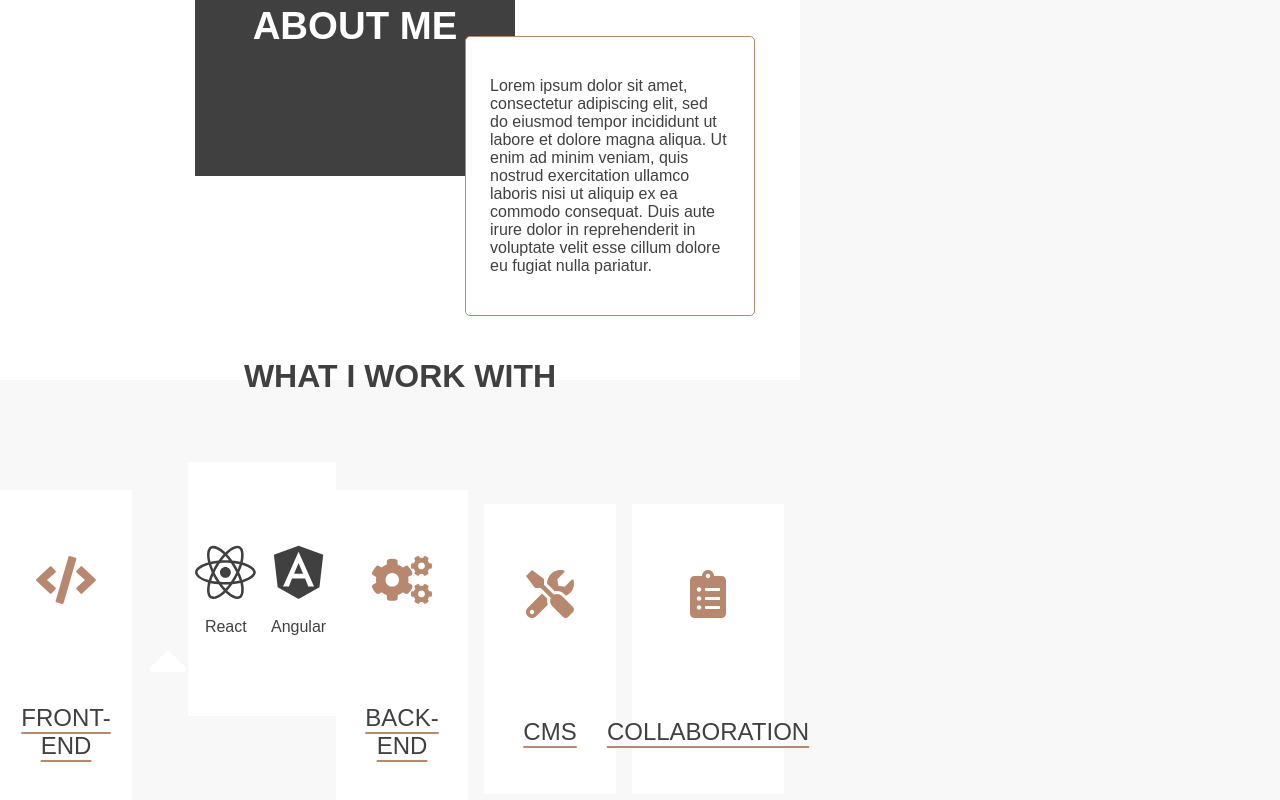
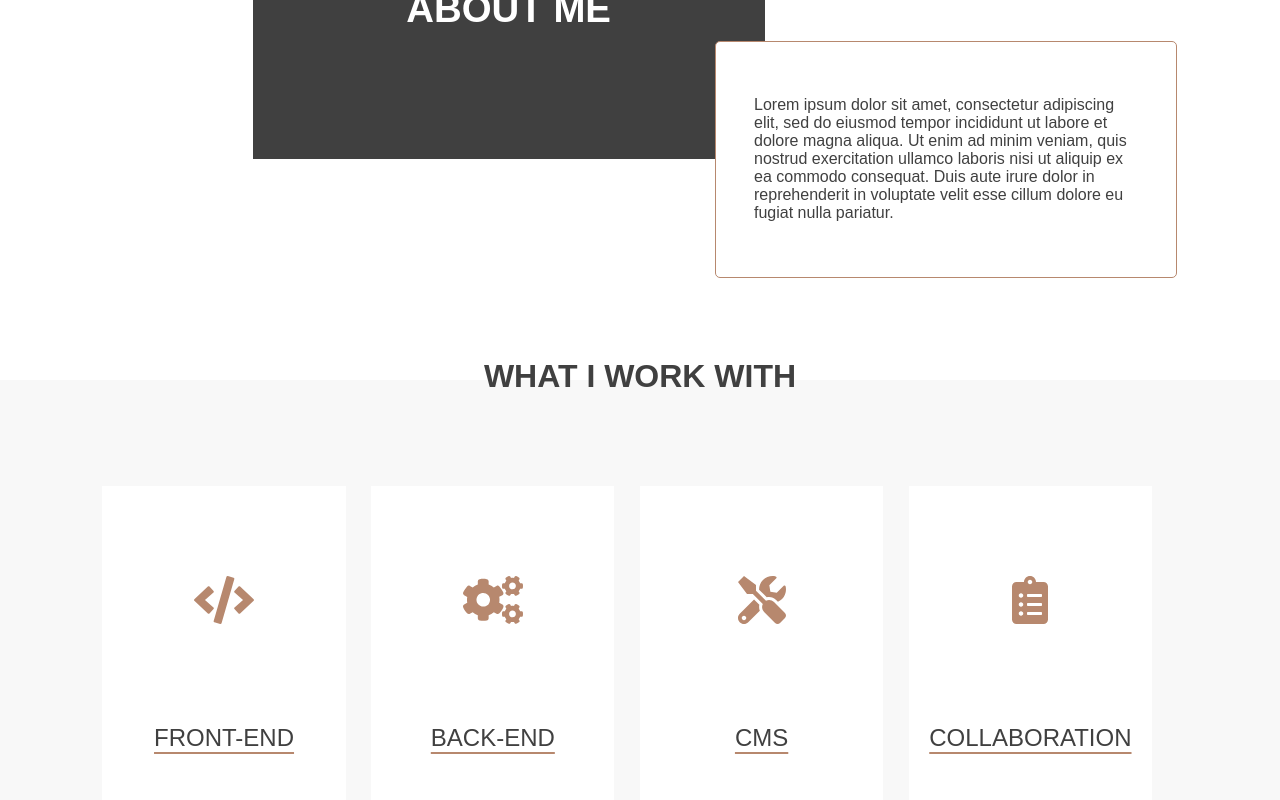
Before and after one commit to emmanuellejaldorau/my-portfolio, a React (Create React App) app: page / in a window 1280 px wide. Shown: the part 1072-1872 px from the top of the page. Built offline with nearby package versions, Linux system fonts and the light colour scheme.

Commit message:
feat(skills): implemented bar dispaly with useState

```diff
--- a/package.json
+++ b/package.json
@@ -7,6 +7,7 @@
     "@fortawesome/free-brands-svg-icons": "^5.10.1",
     "@fortawesome/free-solid-svg-icons": "^5.10.1",
     "@fortawesome/react-fontawesome": "^0.1.4",
+    "eslint-utils": "^1.4.1",
     "lodash": "^4.17.1",
     "lodash.template": "^4.5.0",
     "react": "^16.8.6",
--- a/src/App.css
+++ b/src/App.css
@@ -21,7 +21,7 @@ body {
   font-family: 'Poppins', sans-serif;
   color: #404040;
   height: 100%;
-  max-width: 100vh;
+  /* max-width: 100vh; */
 }
 
 
--- a/src/components/Skills.js
+++ b/src/components/Skills.js
@@ -1,19 +1,29 @@
-import React from 'react';
+import React, { useState } from 'react';
 import '../App.css';
 import SkillsTile from './SkillsTile';
 import SkillsBanner from './SkillsBanner';
 
 
 function Skills() {
+  const [bannerDisplayed, displayBanner ] = useState(false);
+  const handleClick = () => displayBanner(bannerDisplayed ? false : true);
   return (
       <section className="skills">
           <h2>WHAT I WORK WITH</h2>
           <div className="skills-tiles-list">
-            <SkillsTile icon="code" name="FRONT-END" />
-            <SkillsBanner />
-            <SkillsTile icon="cogs" name="BACK-END" />
-            <SkillsTile icon="tools" name="CMS" />
-            <SkillsTile icon="clipboard-list" name="COLLABORATION" />
+            <div className="skills-tile" onClick={handleClick}>
+              <SkillsTile icon="code" name="FRONT-END" />
+            </div>
+            {bannerDisplayed && <SkillsBanner />}
+            <div className="skills-tile" onClick={handleClick}>
+              <SkillsTile icon="cogs" name="BACK-END" />
+            </div>
+            <div className="skills-tile" onClick={handleClick}>
+              <SkillsTile icon="tools" name="CMS" />
+            </div>
+            <div className="skills-tile" onClick={handleClick}>
+              <SkillsTile icon="clipboard-list" name="COLLABORATION" />
+            </div>
           </div>
       </section>
   );
--- a/src/components/SkillsTile.js
+++ b/src/components/SkillsTile.js
@@ -5,12 +5,12 @@ import { FontAwesomeIcon } from '@fortawesome/react-fontawesome'
 
 function SkillsTile(props) {
   return (
-    <div className="skills-tile">
+    <>
       <div className="skills-main-icon">
         <FontAwesomeIcon icon={props.icon}/>
       </div>
       <p>{props.name}</p>
-    </div>
+    </>
   );
 }
 
```
Also changed, not shown: 2 other files (tests, documents, lock files or other folders).
